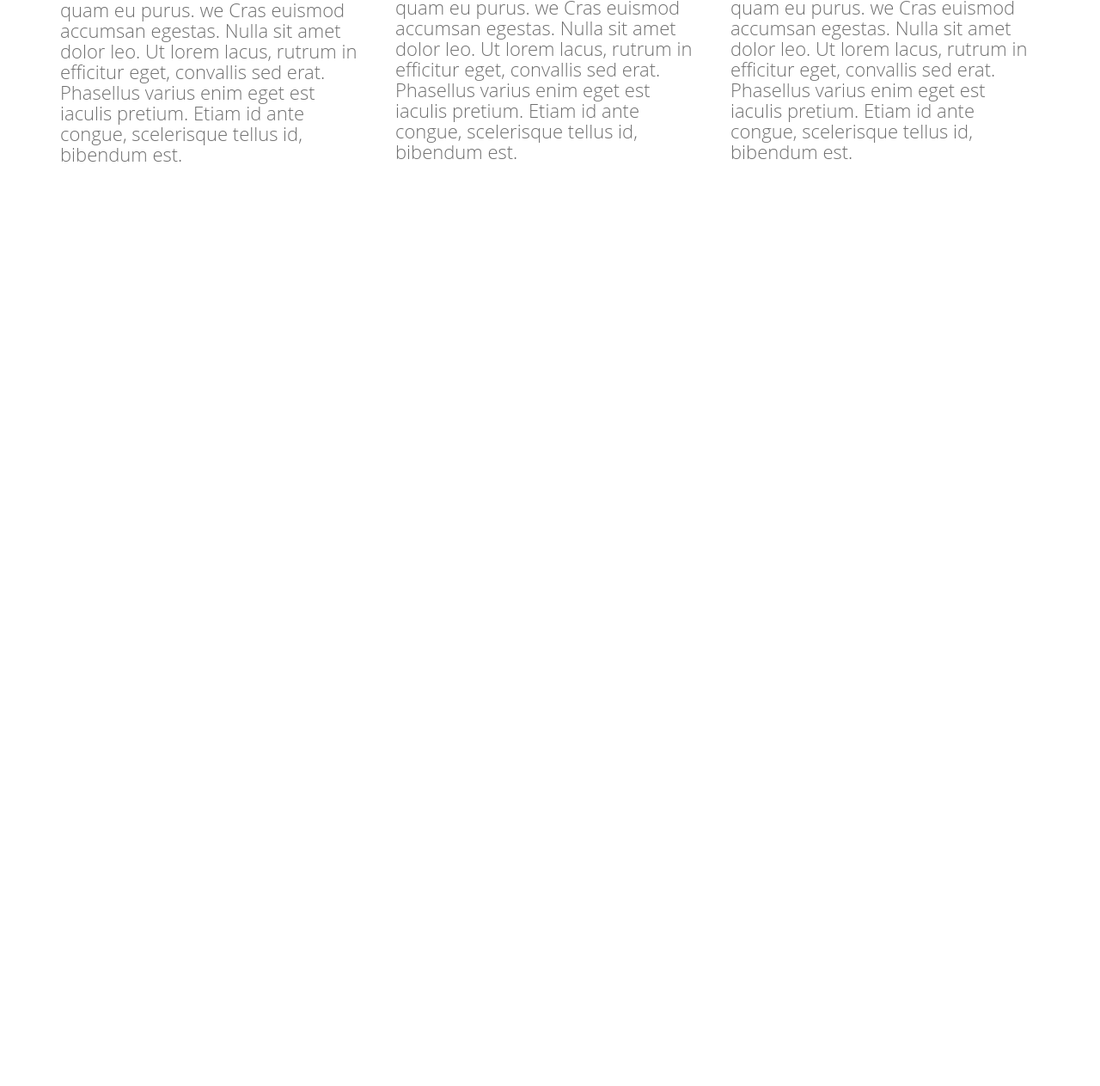
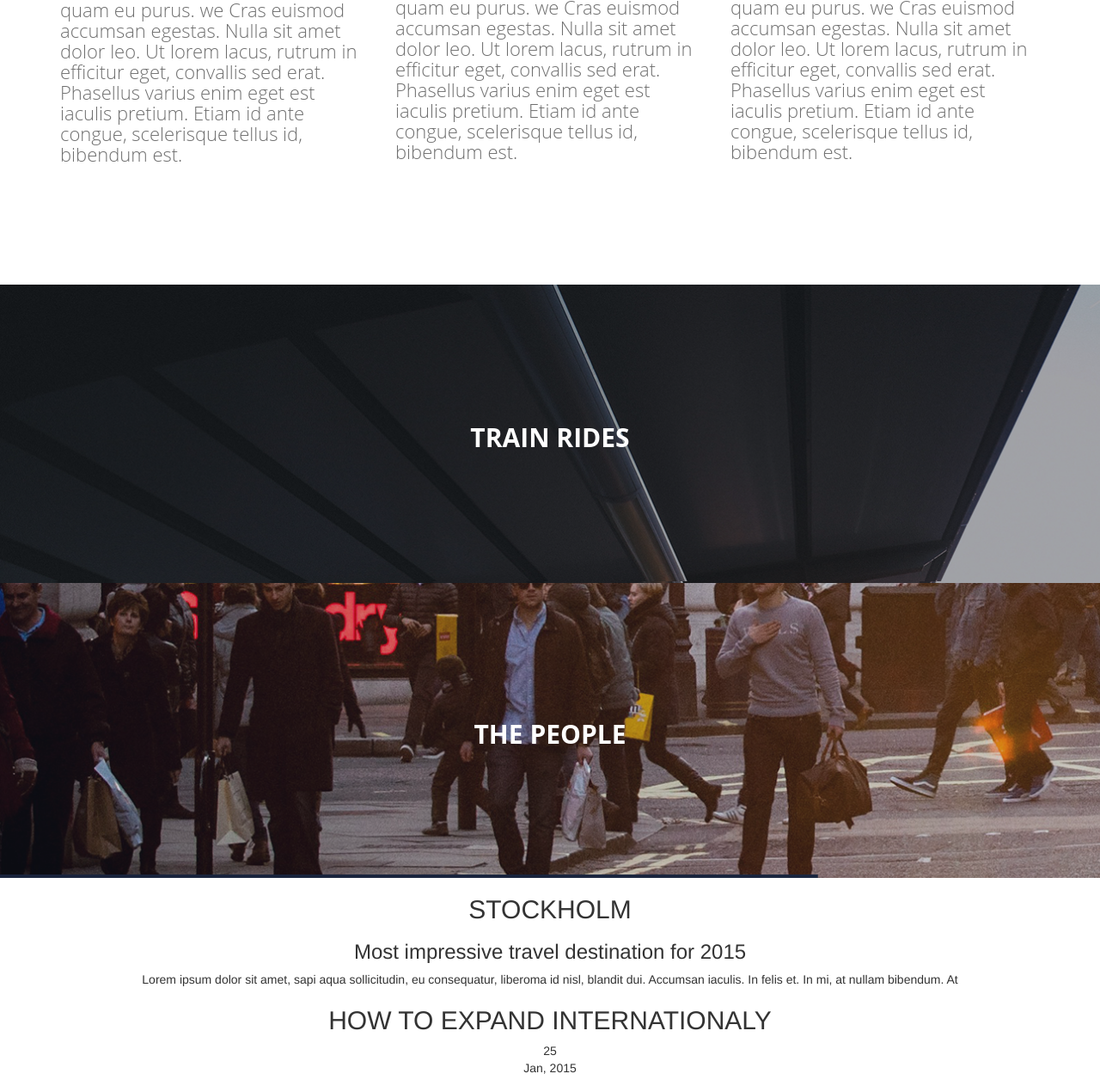
Before and after one commit to VladZelenko/KINGLY, a website: page app/index.html in a window 1280 px wide. Shown: the part 2569-3832 px from the top of the page at 86% size. Before the commit the page ends 2900 px from the top, so only its background shows below. Drawn offline with nearby package versions, Linux system fonts and the light colour scheme.

Commit message:
add train and people box + style

```diff
--- a/app/index.html
+++ b/app/index.html
@@ -109,6 +109,30 @@
 			</div>
 		</div>
 	</section>
+	<section class="total-section">
+		<div class="train-rides">
+			<h2 class="title">TRAIN RIDES</h2>
+		</div>
+		<div class="people">
+			<h2 class="title">THE PEOPLE</h2>
+		</div>
+		<div class="flexcontainer">
+			<div class="col-1">
+				<h2 class="title">STOCKHOLM</h2>
+				<h3 class="subtitle">Most impressive travel destination for 2015</h3>
+				<p>
+					Lorem ipsum dolor sit amet, sapi aqua sollicitudin, eu consequatur, liberoma id nisl, blandit dui. Accumsan iaculis. In felis et. In mi, at nullam bibendum. At
+				</p>
+			</div>
+			<div class="col-2">
+				<h2 class="title">HOW TO EXPAND INTERNATIONALY</h2>
+				<ul class="post-info">
+					<li>25</li>
+					<li>Jan, 2015</li>
+				</ul>
+			</div>
+		</div>
+	</section>
 	<script src="libs/jquery/dist/jquery.min.js"></script>
 	<script src="libs/slick-carousel/slick/slick.min.js"></script>
 	<script src="libs/bootstrap-sass/assets/javascripts/bootstrap.js"></script>
--- a/app/sass/partials/_index.scss
+++ b/app/sass/partials/_index.scss
@@ -1,3 +1,4 @@
 @import "intro";
 @import "news-info";
 @import "content";
+@import "total-section";
--- /dev/null
+++ b/app/sass/partials/_total-section.scss
@@ -0,0 +1,19 @@
+.total-section {
+	text-align: center;
+	.train-rides {
+		width: 100%;
+		min-height: 345px;
+		color: $primary_font_color;
+		font: 700 38px $primary_font;
+		background-image: url('../../img/img23.png');
+		background-size: cover;
+		display: flex;
+		align-items: center;
+		justify-content: center;
+		h2.title {font-weight: 700;}
+	}
+	.people  {
+		@extend .train-rides;
+		background-image: url('../../img/img24.png');
+	}
+}
```
Also changed, not shown: app/css/main.css.
